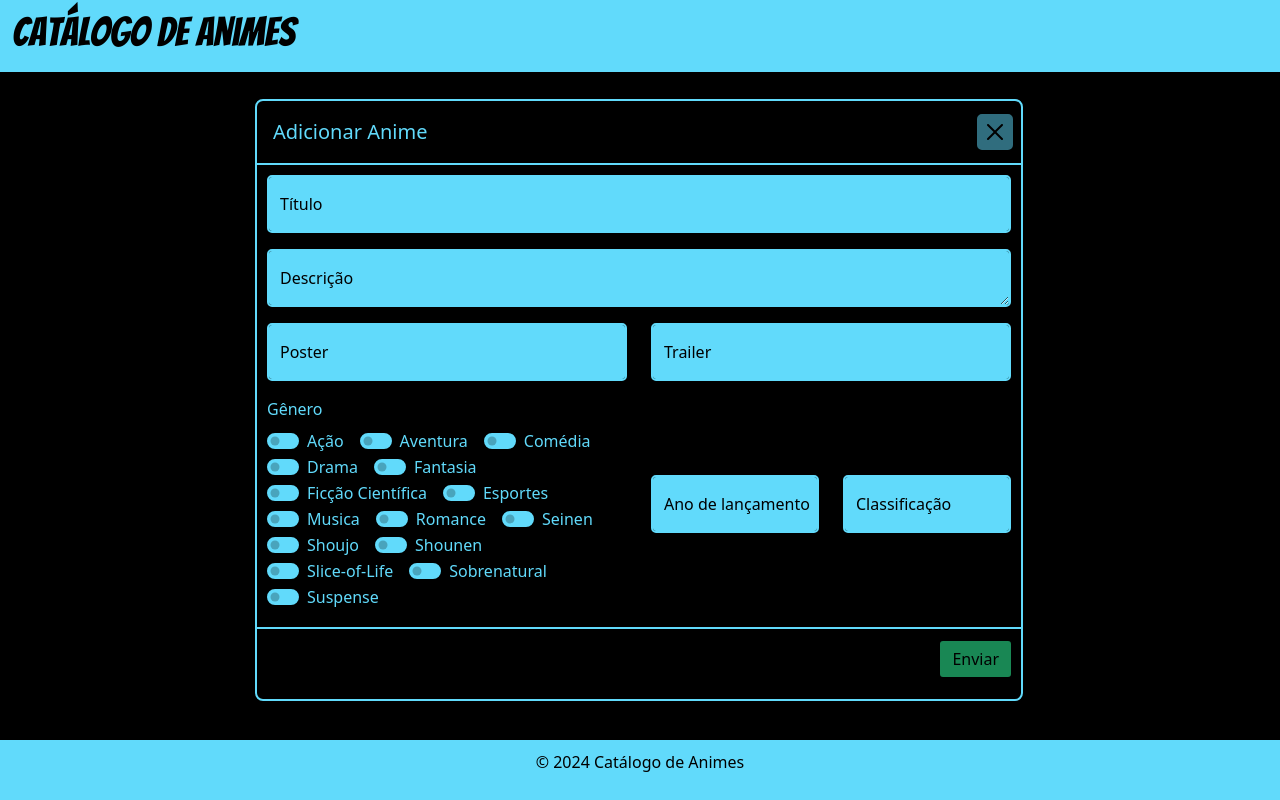
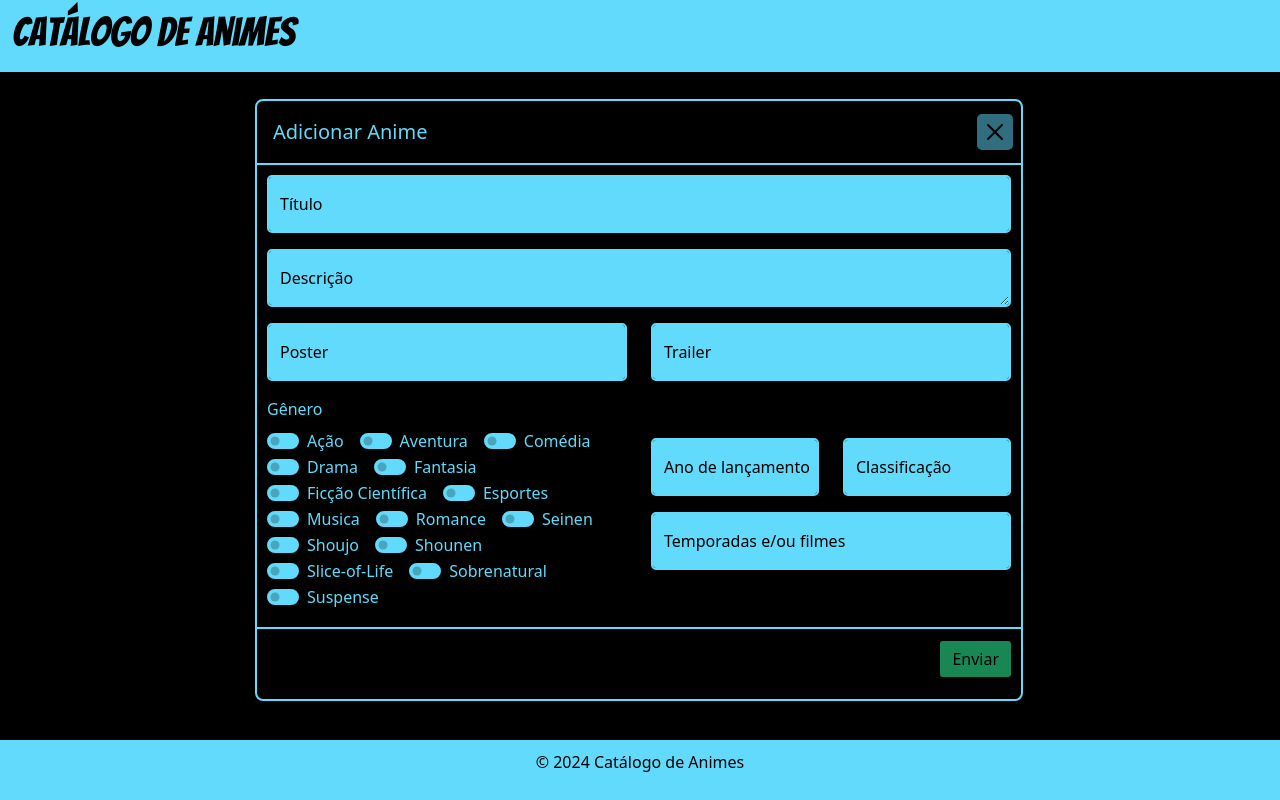
Before and after one commit to Jana-SI/catalogo_animes, a React (Create React App) app: page / in a window 1280 px wide. Both pictures are taken after typing "Sample" into the empty fields and a click on the button "Adicionar Anime". Built offline with nearby package versions, Linux system fonts and the light colour scheme; data requests are answered from the project's data file.

Commit message:
add de input excluido acidentalmente

```diff
--- a/src/components/AddAnimeForm/AddAnimeForm.js
+++ b/src/components/AddAnimeForm/AddAnimeForm.js
@@ -261,6 +261,20 @@ const AddAnimeForm = ({ getAnimes, fecharModal }) => {
                   />
                 </div>
               </div>
+              <div className="col-12">
+                {/* Campo de temporadas/filme */}
+                <div className="form-floating mb-3">
+                  <Input
+                    type="text"
+                    name="temporadas_filmes"
+                    value={animeForm.temporadas_filmes}
+                    onChange={(event) => {
+                      handleOnChange(event);
+                    }}
+                    label="Temporadas e/ou filmes"
+                  />
+                </div>
+              </div>
             </div>
           </div>
           <div className="col-12 text-end btnEnviar">
```
